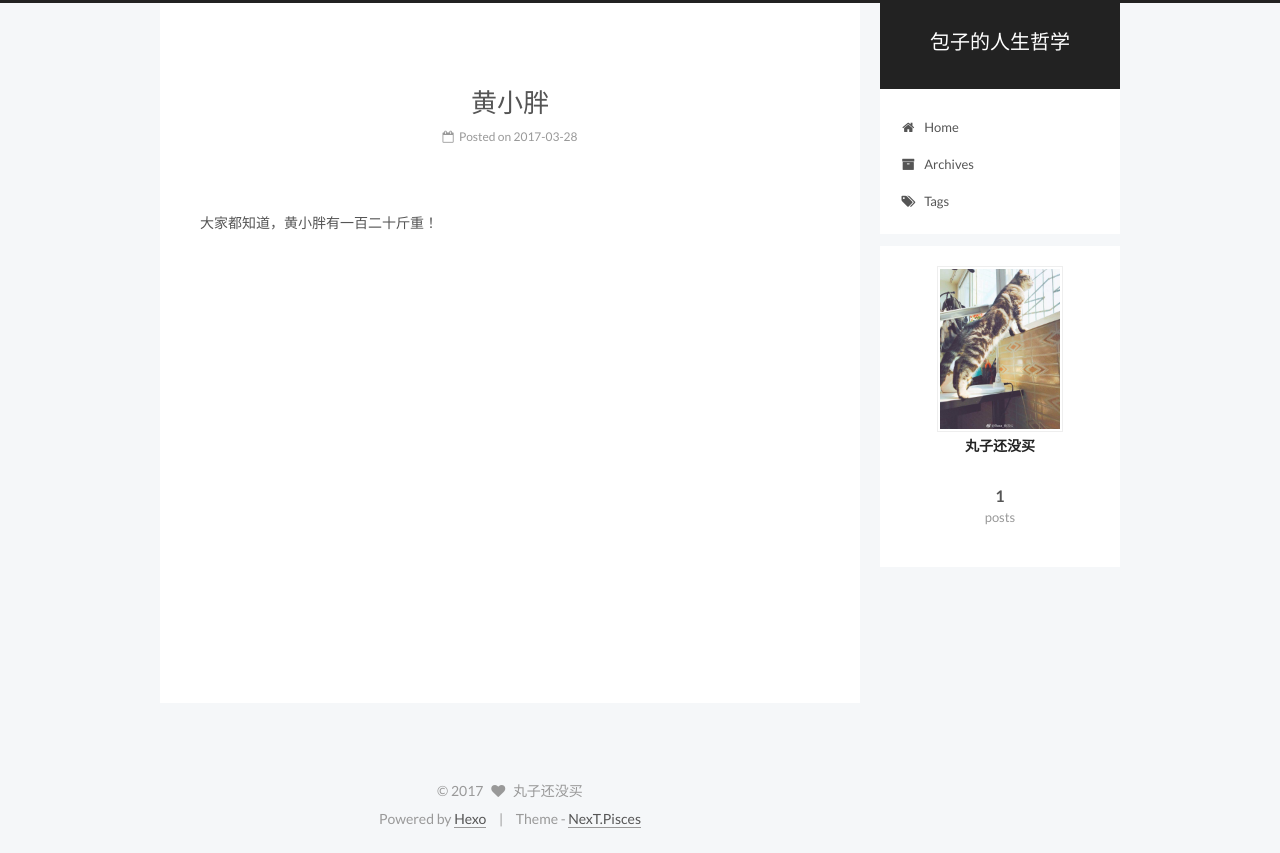
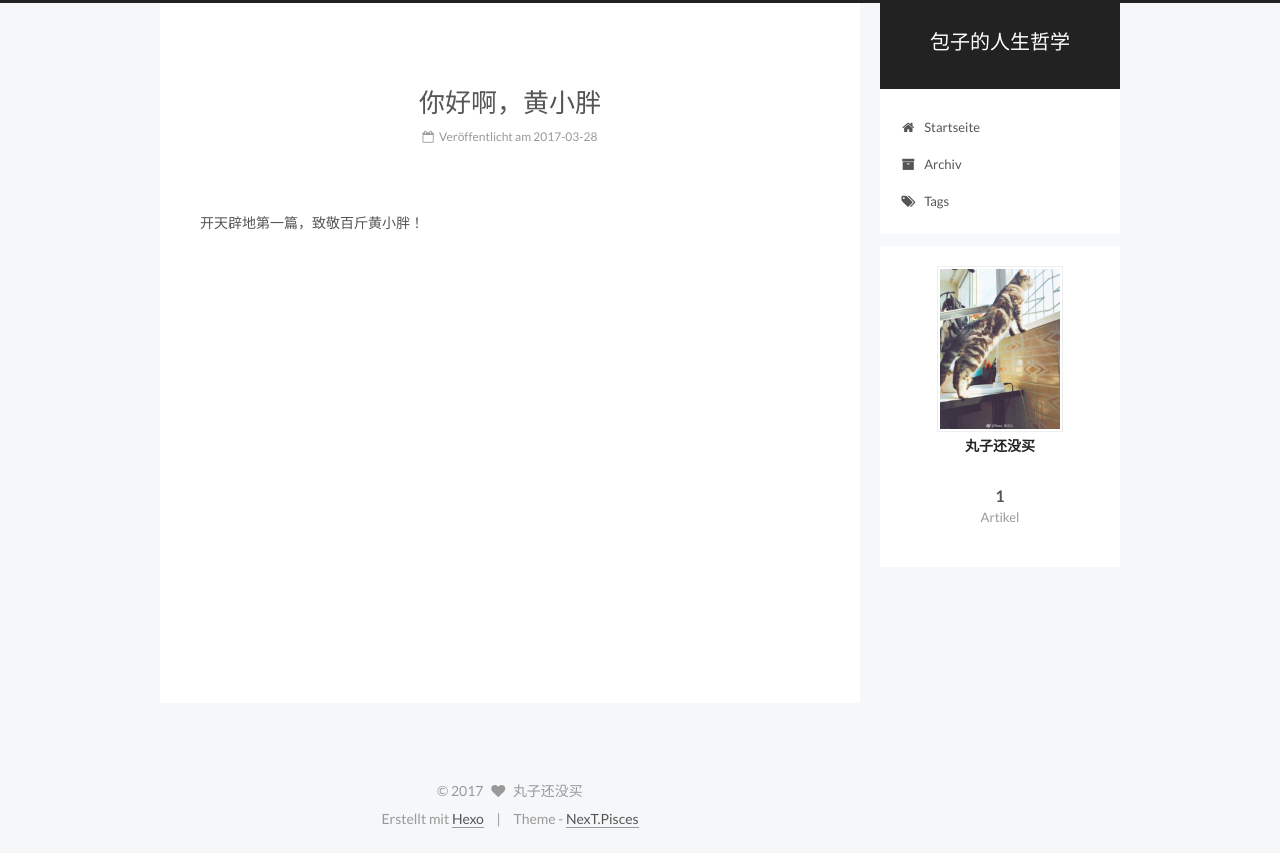
Before and after one commit to dddpro/dddpro.github.io, a plain HTML site: page 2017/03/28/你好啊，黄小胖/index.html in a window 1280 px wide. Drawn offline with Linux system fonts and the light colour scheme.

Commit message:
Site updated: 2017-03-29 16:04:31

```diff
--- a/2017/03/28/你好啊，黄小胖/index.html
+++ b/2017/03/28/你好啊，黄小胖/index.html
@@ -87,16 +87,16 @@
 
 
 
-<meta name="description" content="大家都知道，黄小胖有一百二十斤重！">
+<meta name="description" content="开天辟地第一篇，致敬百斤黄小胖！">
 <meta property="og:type" content="article">
-<meta property="og:title" content="黄小胖">
+<meta property="og:title" content="你好啊，黄小胖">
 <meta property="og:url" content="http://yoursite.com/2017/03/28/你好啊，黄小胖/index.html">
 <meta property="og:site_name" content="包子的人生哲学">
-<meta property="og:description" content="大家都知道，黄小胖有一百二十斤重！">
-<meta property="og:updated_time" content="2017-03-28T08:40:05.841Z">
+<meta property="og:description" content="开天辟地第一篇，致敬百斤黄小胖！">
+<meta property="og:updated_time" content="2017-03-29T08:04:14.653Z">
 <meta name="twitter:card" content="summary">
-<meta name="twitter:title" content="黄小胖">
-<meta name="twitter:description" content="大家都知道，黄小胖有一百二十斤重！">
+<meta name="twitter:title" content="你好啊，黄小胖">
+<meta name="twitter:description" content="开天辟地第一篇，致敬百斤黄小胖！">
 
 
 
@@ -130,7 +130,7 @@
 
 
 
-  <title> 黄小胖 | 包子的人生哲学 </title>
+  <title> 你好啊，黄小胖 | 包子的人生哲学 </title>
 </head>
 
 <body itemscope itemtype="http://schema.org/WebPage" lang="">
@@ -196,7 +196,7 @@
 
               <i class="menu-item-icon fa fa-fw fa-home"></i> <br />
 
-            Home
+            Startseite
           </a>
         </li>
 
@@ -206,7 +206,7 @@
 
               <i class="menu-item-icon fa fa-fw fa-archive"></i> <br />
 
-            Archives
+            Archiv
           </a>
         </li>
 
@@ -270,7 +270,7 @@
 
 
 
-                黄小胖
+                你好啊，黄小胖
 
 
           </h1>
@@ -283,7 +283,7 @@
                 <i class="fa fa-calendar-o"></i>
               </span>
 
-                <span class="post-meta-item-text">Posted on</span>
+                <span class="post-meta-item-text">Veröffentlicht am</span>
 
               <time title="Post created" itemprop="dateCreated datePublished" datetime="2017-03-28T16:37:39+08:00">
                 2017-03-28
@@ -321,7 +321,7 @@
 
 
 
-        <p>大家都知道，黄小胖有一百二十斤重！</p>
+        <p>开天辟地第一篇，致敬百斤黄小胖！</p>
 
 
     </div>
@@ -414,7 +414,7 @@
             <div class="site-state-item site-state-posts">
               <a href="/archives">
                 <span class="site-state-item-count">1</span>
-                <span class="site-state-item-name">posts</span>
+                <span class="site-state-item-name">Artikel</span>
               </a>
             </div>
 
@@ -468,7 +468,7 @@
 
 
 <div class="powered-by">
-  Powered by <a class="theme-link" href="https://hexo.io">Hexo</a>
+  Erstellt mit  <a class="theme-link" href="https://hexo.io">Hexo</a>
 </div>
 
 <div class="theme-info">
```
Also changed, not shown: archives/2017/03/index.html (+7 -7 lines), archives/2017/index.html (+7 -7 lines), archives/index.html (+7 -7 lines), index.html (+7 -7 lines).
